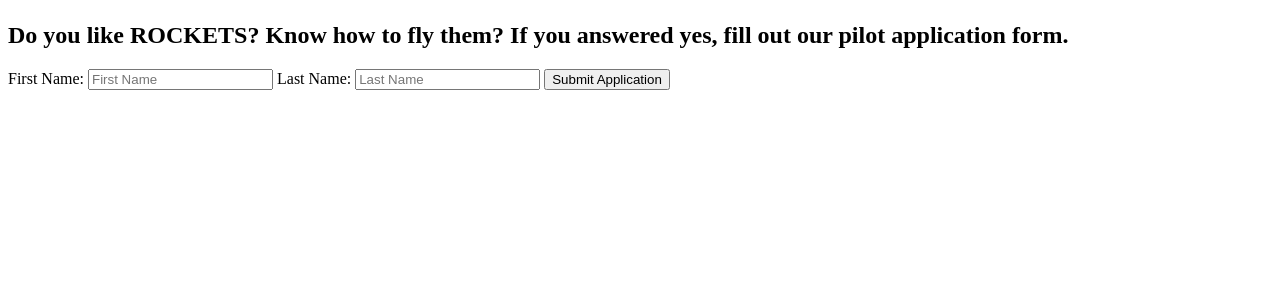
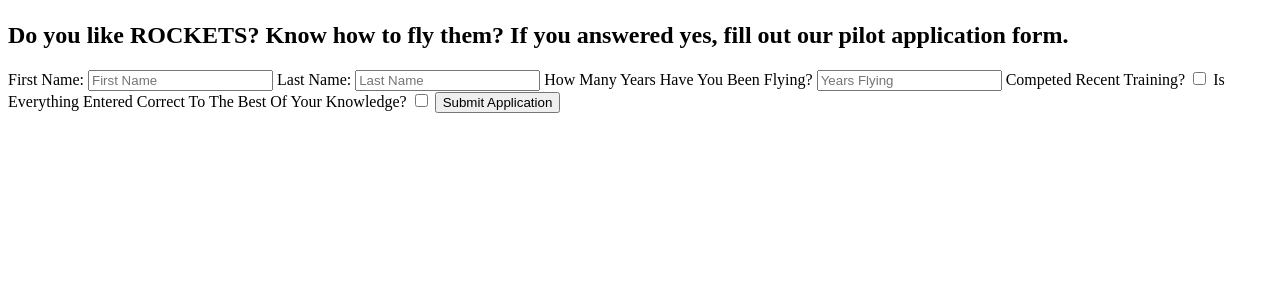
Before and after one commit to ArmadaDev25/RocketCorpPHPSite, a PHP site: page /app.php in a window 1280 px wide. Shown: the part 84-384 px from the top of the page. Run offline with PHP 8.4, Linux system fonts and the light colour scheme.

Commit message:
Finished adding 5 elements to the form

```diff
--- a/app.php
+++ b/app.php
@@ -21,11 +21,24 @@
 
             <!--First name input area-->
             <label for="txtFirstName">First Name:</label>
-            <input type="text" id="txtFirstName" name="txtFirstName" placeholder="First Name" required>
+            <input type="text" id="txtFirstName" name="txtFirstName" placeholder="First Name">
 
             <!--Last name input area-->
             <label for="txtLastName">Last Name:</label>
-            <input type="text" id="txtFirstName" name="txtFirstName" placeholder="Last Name" required>
+            <input type="text" id="txtLastName" name="txtLastName" placeholder="Last Name">
+
+            <!--Number of years flying input area-->
+            <label for="txtExpYears">How Many Years Have You Been Flying?</label>
+            <input type="text" id="txtExpYears" name="txtExpYears" placeholder="Years Flying">
+
+            <!-- Complete recent training checkbox-->
+            <label for="trainingCheck">Competed Recent Training?</label>
+            <input type="checkbox" id="trainingCheck" name="trainingCheck" value="isTrained">
+
+            <!-- Complete recent training checkbox-->
+            <label for="validCheck">Is Everything Entered Correct To The Best Of Your Knowledge?</label>
+            <input type="checkbox" id="validCheck" name="validCheck" value="True">
+
 
             <!--Submit Button for Form-->
             <input type="submit" value="Submit Application">
```
